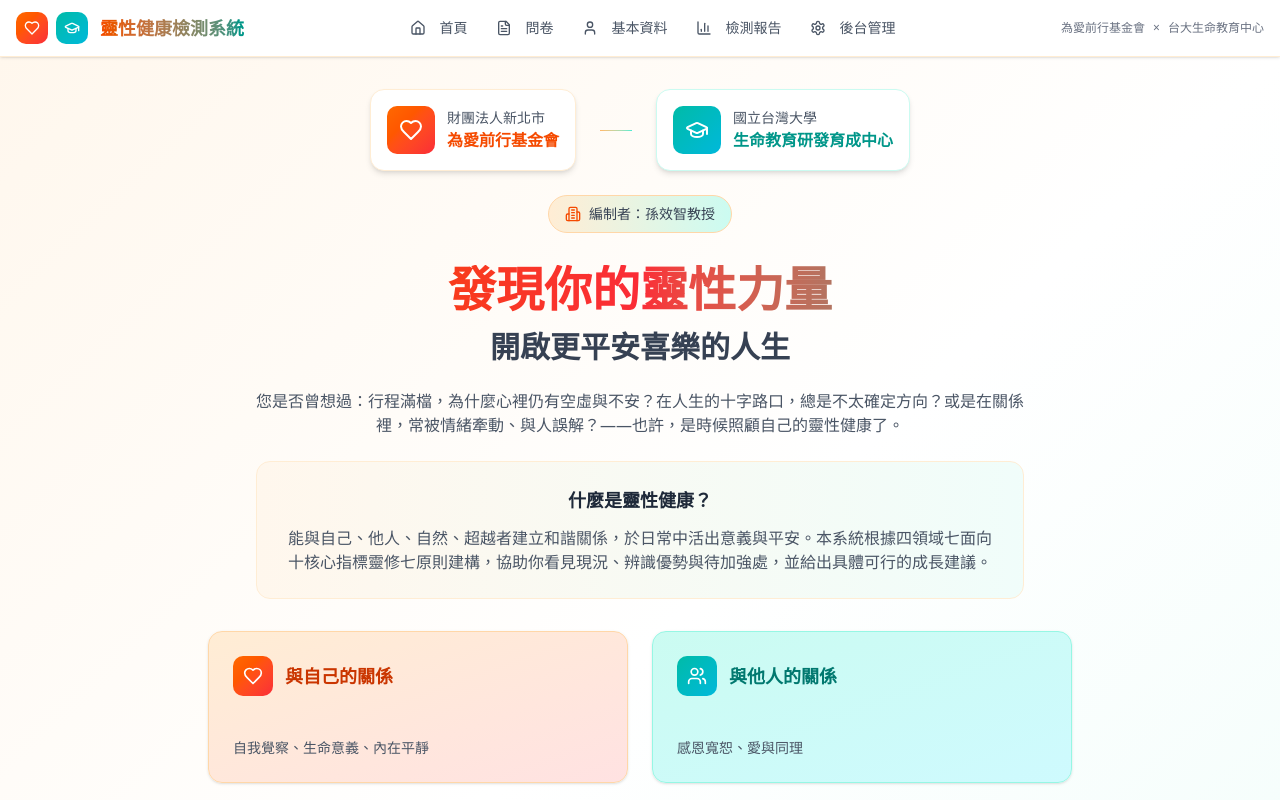
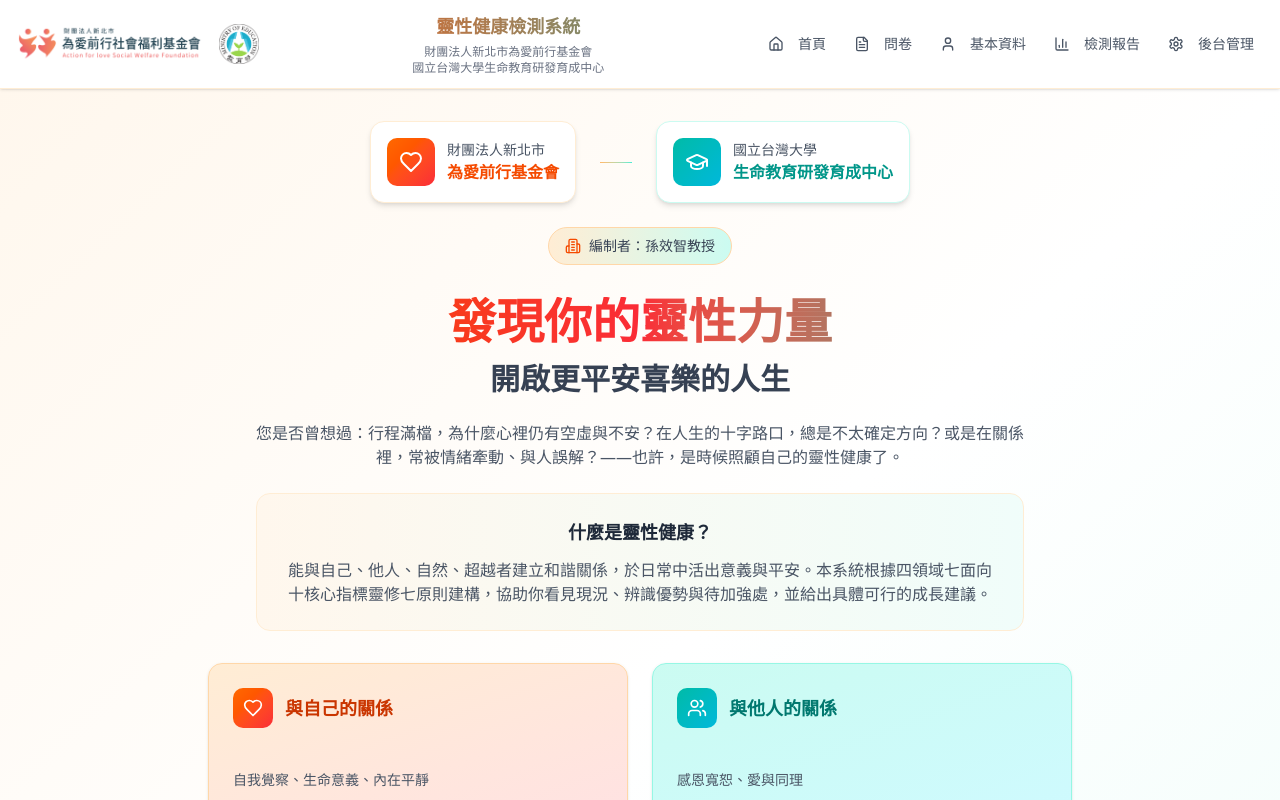
Before and after one commit to sun0615ni-sun/spiritual-health-assessment, a React (Vite) app: page / in a window 1280 px wide. Shown: the top 800 px of the page. Built offline with nearby package versions, Linux system fonts and the light colour scheme.

Commit message:
Update Navigation.jsx

```diff
--- a/src/components/Navigation.jsx
+++ b/src/components/Navigation.jsx
@@ -1,7 +1,7 @@
 import React from 'react'
 import { Button } from './ui/button'
 import { Badge } from './ui/badge'
-import { Home, FileText, User, BarChart3, Settings, Heart, GraduationCap } from 'lucide-react'
+import { Home, FileText, User, BarChart3, Settings } from 'lucide-react'
 
 const Navigation = ({ currentPage, onNavigate, totalResponses = 0 }) => {
   const navItems = [
@@ -17,19 +17,42 @@
       <div className="container mx-auto px-4">
         <div className="flex items-center justify-between py-3">
           {/* Logo 區域 */}
-          <div className="flex items-center gap-3">
+          <div className="flex items-center gap-4">
+            {/* 為愛前行基金會 LOGO */}
             <div className="flex items-center gap-2">
-              <div className="w-8 h-8 bg-gradient-to-br from-orange-500 to-red-500 rounded-lg flex items-center justify-center">
-                <Heart className="w-4 h-4 text-white" />
-              </div>
-              <div className="w-8 h-8 bg-gradient-to-br from-teal-500 to-cyan-500 rounded-lg flex items-center justify-center">
-                <GraduationCap className="w-4 h-4 text-white" />
-              </div>
+              <img
+                src="/afl-logo.png"
+                alt="財團法人新北市為愛前行基金會"
+                className="h-10 w-auto object-contain"
+                onError={(e) => {
+                  console.log('AFL logo failed to load');
+                  e.target.style.display = 'none';
+                }}
+              />
             </div>
-            <div className="hidden md:block">
-              <h1 className="text-lg font-bold bg-gradient-to-r from-orange-600 to-teal-600 bg-clip-text text-transparent">
-                靈性健康檢測系統
-              </h1>
+
+            {/* 台大生命教育中心 LOGO */}
+            <div className="flex items-center gap-2">
+              <img
+                src="/ntu-logo.png"
+                alt="國立台灣大學生命教育研發育成中心"
+                className="h-10 w-auto object-contain"
+                onError={(e) => {
+                  console.log('NTU logo failed to load');
+                  e.target.style.display = 'none';
+                }}
+              />
+            </div>
+          </div>
+
+          {/* 系統標題和機構名稱 */}
+          <div className="flex-1 text-center">
+            <h1 className="text-lg font-bold bg-gradient-to-r from-orange-600 to-teal-600 bg-clip-text text-transparent">
+              靈性健康檢測系統
+            </h1>
+            <div className="text-xs text-gray-500 mt-1">
+              <div>財團法人新北市為愛前行基金會</div>
+              <div>國立台灣大學生命教育研發育成中心</div>
             </div>
           </div>
 
@@ -45,11 +68,11 @@
                   onClick={() => onNavigate(item.id)}
                   variant={isActive ? "default" : "ghost"}
                   size="sm"
-                  className={`relative transition-all duration-200 ${
+                  className={
                     isActive
                       ? 'bg-gradient-to-r from-orange-500 to-red-500 text-white shadow-md'
                       : 'text-gray-600 hover:text-orange-600 hover:bg-orange-50'
-                  }`}
+                  }
                 >
                   <IconComponent className="w-4 h-4 mr-2" />
                   <span className="hidden sm:inline">{item.label}</span>
@@ -67,13 +90,6 @@
               )
             })}
           </div>
-
-          {/* 機構標識 */}
-          <div className="hidden lg:flex items-center gap-2 text-xs text-gray-500">
-            <span>為愛前行基金會</span>
-            <span>×</span>
-            <span>台大生命教育中心</span>
-          </div>
         </div>
       </div>
     </div>
```
